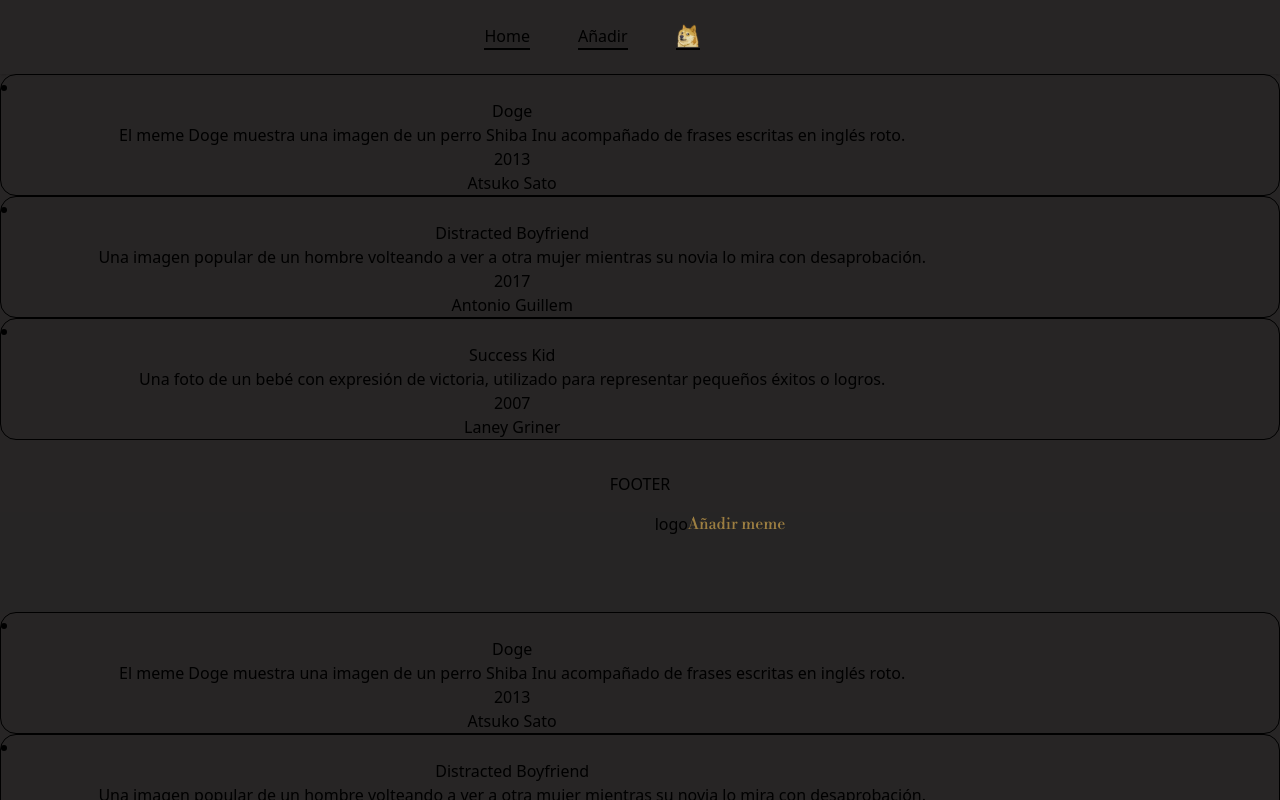
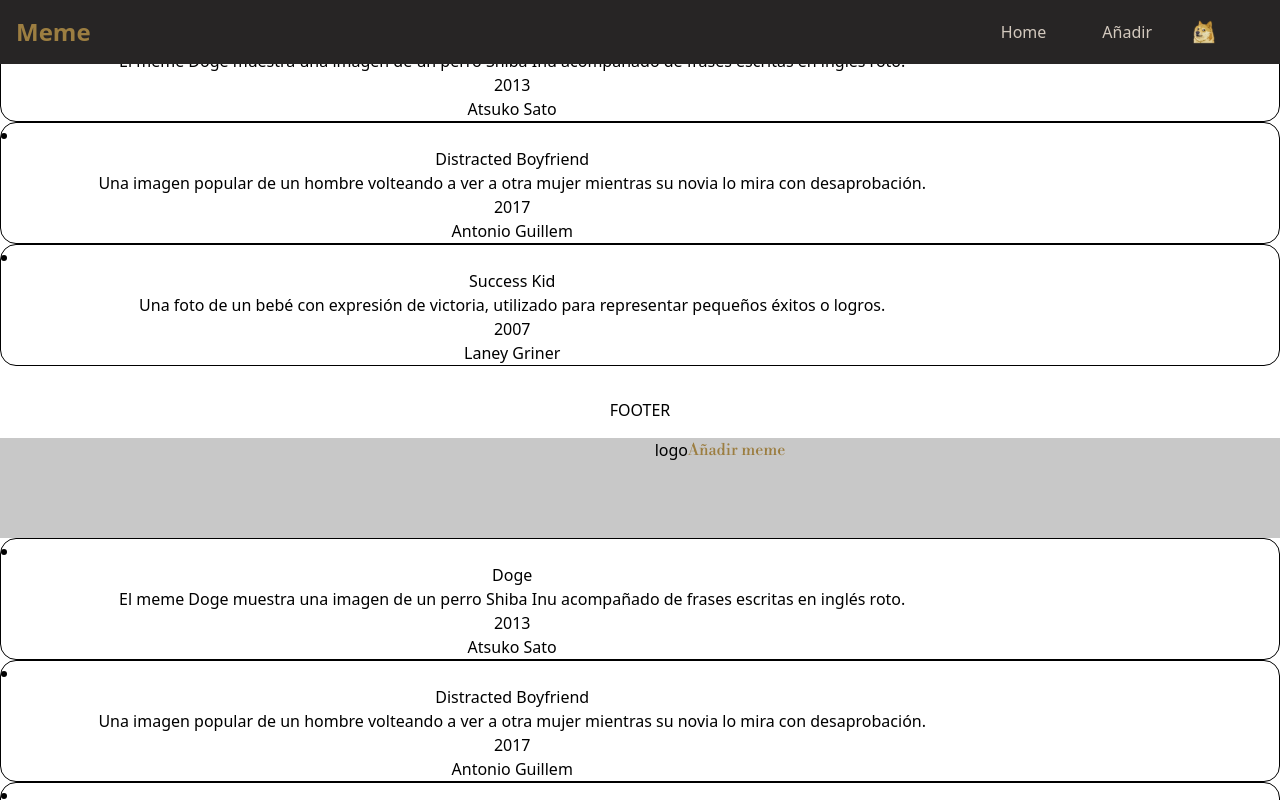
Before and after one commit to DarthVada36/memeos, a React (Vite) app: page /gallery in a window 1280 px wide. Shown: the top 800 px of the page. Built offline with nearby package versions, Linux system fonts and the light colour scheme; data requests are answered from the project's data file.

Commit message:
navbar changes

```diff
--- a/src/components/Navbar.jsx
+++ b/src/components/Navbar.jsx
@@ -4,13 +4,14 @@ import { Link } from 'react-router-dom'
 const Navbar = () => {
   return (
     <header>
-        <nav class="bg-white shadow dark:bg-gray-800">
-    <div class="container flex items-center justify-center p-6 mx-auto text-gray-600 capitalize dark:text-gray-300">
-        <a href="#" class="text-gray-800 transition-colors duration-300 transform dark:text-gray-200 border-b-2 border-blue-500 mx-1.5 sm:mx-6">home</a>
+       <nav class="bg-primary p-4 fixed w-full top-0 z-10">
+        <div class="max-w-7xl mx-auto flex justify-between items-center">
+            <a href="#" class="text-bronze text-2xl font-bold">Meme</a>
+            <ul class="flex space-x-6">
+                <li><a href="#home" class="text-gray hover:bg-secondary hover:text-milk px-4 py-2 rounded">Home</a></li>
+                <li><a href="#add" class="text-gray hover:bg-secondary hover:text-milk px-4 py-2 rounded">Añadir</a></li>
 
-        <a href="#" class="text-gray-800 transition-colors duration-300 transform dark:text-gray-200 border-b-2 border-blue-500 mx-1.5 sm:mx-6">Añadir</a>
-
-        <a href="/" class="text-gray-800 transition-colors duration-300 transform dark:text-gray-200 border-b-2 border-blue-500 mx-1.5 sm:mx-6"><img class="h-6 " src="../public/img-perro.svg" alt="Imagen Meme" /></a>
+        <a href="/" class="text-gray transition-colors duration-300 transform dark:text-gray-200  border-blue-500 mx-1.5 sm:mx-6"><img class="h-6 " src="../public/img-perro.svg" alt="Imagen Meme" /></a>
 
         <a href="/" class="border-b-2 border-transparent hover:text-gray-800 transition-colors duration-300 transform dark:hover:text-gray-200 hover:border-blue-500 mx-1.5 sm:mx-6">
         </a>
@@ -18,8 +19,10 @@ const Navbar = () => {
         <a href="#" class="border-b-2 border-transparent hover:text-gray-800 transition-colors duration-300 transform dark:hover:text-gray-200 hover:border-blue-500 mx-1.5 sm:mx-6">
 
         </a>
-    </div>
-</nav>
+            </ul>
+        </div>
+    </nav>
+
     </header>
   )
 }
--- a/src/index.css
+++ b/src/index.css
@@ -1,9 +1,6 @@
 @import url('https://fonts.googleapis.com/css2?family=Raleway:ital,wght@0,100..900;1,100..900&display=swap');
 @import url('https://fonts.googleapis.com/css2?family=Libre+Bodoni:ital,wght@0,400..700;1,400..700&family=Raleway:ital,wght@0,100..900;1,100..900&display=swap');
+
 @tailwind base;
 @tailwind components;
 @tailwind utilities;
-
-body {
-    @apply bg-primary;
-    }
--- a/src/services/services.js
+++ b/src/services/services.js
@@ -1,4 +1,4 @@
-// src/api.js
+
 import axios from 'axios';
 
 const api = axios.create({
--- a/tailwind.config.js
+++ b/tailwind.config.js
@@ -1,4 +1,4 @@
-// tailwind.config.js
+
 /** @type {import('tailwindcss').Config} */
 export default {
   content: [
```
